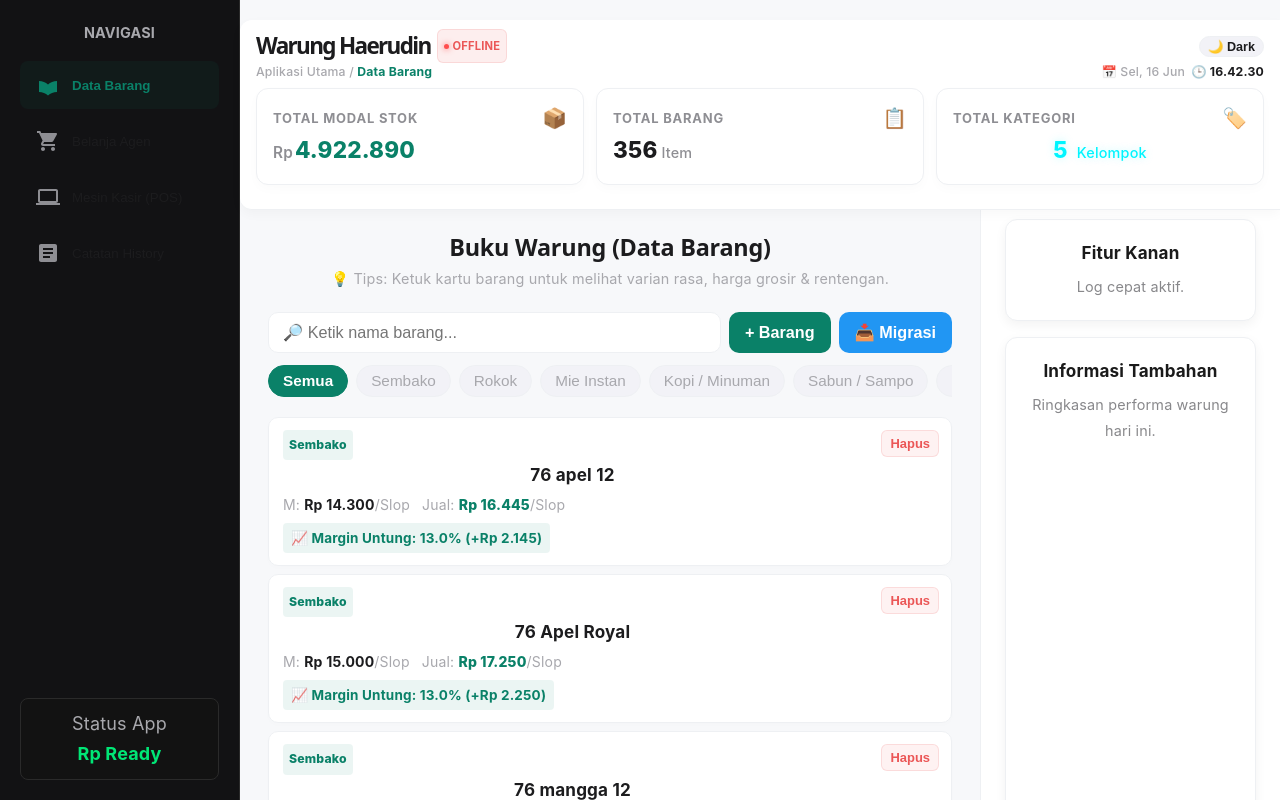
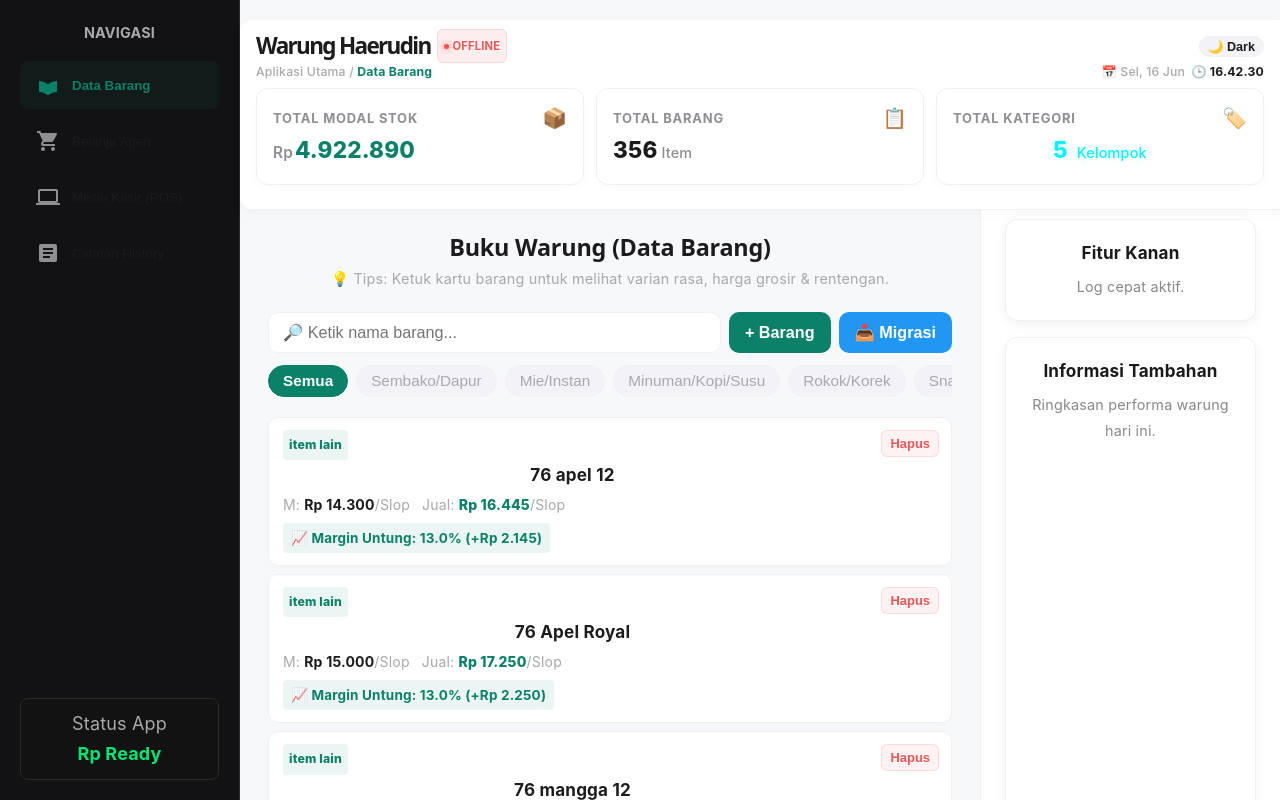
Before and after one commit to rov-udn/pwa-warungku_v1, a React (Vite) app: page / in a window 1280 px wide. Shown: the top 800 px of the page. Built offline with nearby package versions, Linux system fonts and the light colour scheme.

Commit message:
update data pake yg lama

```diff
--- a/src/App.jsx
+++ b/src/App.jsx
@@ -196,47 +196,85 @@ function App() {
     });
   }, []);
 
-  // 🚀 FUNGSI ADAPTER FIRESTORE LAMA
+  // 🚀 FUNGSI ADAPTER FIRESTORE LAMA (🎯 FIXED: SINKRONISASI MODAL DARI DATA RAW & TRANSFORMD)
   const handleMigrasiDataFirestore = useCallback((dataFirestoreLama) => {
     try {
+      const tebakKategoriDariNama = (namaBarang) => {
+        const namaKecil = (namaBarang || '').toLowerCase();
+        if (
+          namaKecil.includes('rokok') || namaKecil.includes('filter') || namaKecil.includes('mild') ||
+          namaKecil.includes('surya') || namaKecil.includes('djarum') || namaKecil.includes('samsoet') ||
+          namaKecil.includes('sampoerna') || namaKecil.includes('magnum') || namaKecil.includes('korek') ||
+          namaKecil.includes('gg') || namaKecil.includes('ji sam soe') || namaKecil.includes('bold')
+        ) return 'Rokok/Korek';
+        if (namaKecil.includes('mie') || namaKecil.includes('indomie') || namaKecil.includes('sedaap') || namaKecil.includes('intermie') || namaKecil.includes('sarimi')) return 'Mie/Instan';
+        if (namaKecil.includes('kopi') || namaKecil.includes('kapal api') || namaKecil.includes('teh') || namaKecil.includes('susu') || namaKecil.includes('aqua') || namaKecil.includes('vit')) return 'Minuman/Kopi/Susu';
+        if (namaKecil.includes('sabun') || namaKecil.includes('sampo') || namaKecil.includes('rinso') || namaKecil.includes('biore') || namaKecil.includes('sunlight')) return 'Sabun/Pembersih';
+        if (namaKecil.includes('chiki') || namaKecil.includes('snack') || namaKecil.includes('wafer') || namaKecil.includes('oreo') || namaKecil.includes('roti') || namaKecil.includes('apel')) return 'Snack/Biskuit/Roti';
+        if (namaKecil.includes('promag') || namaKecil.includes('bodrex') || namaKecil.includes('obat') || namaKecil.includes('panadol') || namaKecil.includes('paramex')) return 'Obat-obatan/Medical item';
+        if (namaKecil.includes('plastik') || namaKecil.includes('cup') || namaKecil.includes('gelas') || namaKecil.includes('kantong')) return 'plastik/Cup';
+        if (namaKecil.includes('beras') || namaKecil.includes('gula') || namaKecil.includes('terigu') || namaKecil.includes('minyak') || namaKecil.includes('bumbu')) return 'Sembako/Dapur';
+        return 'item lain';
+      };
+
       const dataHasilKonversi = dataFirestoreLama.map((itemLama) => {
         const namaKecil = (itemLama.nama || '').toLowerCase();
-        const isRokok = namaKecil.includes('rokok') || namaKecil.includes('filter') || namaKecil.includes('mild') || namaKecil.includes('surya') || itemLama.kategori === 'Rokok/Korek';
+        const kategoriAsliAtauNama = itemLama.kategori || itemLama.nama || '';
+        const kategoriLower = kategoriAsliAtauNama.toLowerCase();
 
-        const totalHargaAgen = Number(itemLama.hargaAgen || 0);
-        let minimalGrosirDefault = 10;
-        let minimalGrosirBesarDefault = 40;
+        const isRokok = namaKecil.includes('rokok') || namaKecil.includes('filter') || namaKecil.includes('mild') || namaKecil.includes('surya') || kategoriLower.includes('rokok') || kategoriLower.includes('korek');
 
-        // Tentukan default jumlah per pack berdasarkan satuan pembelian
-        if (namaKecil.includes('promag') && itemLama.satuanBeli === 'Karton') {
-          minimalGrosirBesarDefault = 540;
-        } else if (namaKecil.includes('promag') && ['Slop', 'Pack Besar'].includes(itemLama.satuanBeli)) {
-          minimalGrosirBesarDefault = 12;
-        } else if (['Slop', 'Renteng', 'Pack'].includes(itemLama.satuanBeli)) {
-          minimalGrosirBesarDefault = 10;
-        } else if (['Dus', 'Karton', 'Bal'].includes(itemLama.satuanBeli)) {
-          minimalGrosirBesarDefault = 40;
+        // ── 🎯 KUNCI UTAMA: DETEKSI NILAI MODAL SECARA AKURAT DARI DATA RAW ATAU TRANSFORMD ──
+        let minimalGrosirBesarDefault = Number(itemLama.minimalBeliGrosirBesar || itemLama.isiSatuan || itemLama.isiPerSatuan || 40);
+        if (minimalGrosirBesarDefault <= 1) minimalGrosirBesarDefault = 40; // pengaman pembagi
+
+        let modalEceranAwal = 0;
+        if (itemLama.modalEceran !== undefined) {
+          // Jalur Data Raw (Neslite: pakai modalEceran langsung murni)
+          modalEceranAwal = Number(itemLama.modalEceran);
+        } else if (itemLama.modal !== undefined) {
+          // Jalur Data Transformed
+          modalEceranAwal = Number(itemLama.modal);
+        } else if (itemLama.hargaAgen !== undefined) {
+          // Jalur Alternatif Data Raw: Harga total Agen / Isi per dus
+          modalEceranAwal = perPieceFromTotal(Number(itemLama.hargaAgen), minimalGrosirBesarDefault);
         }
 
-        // Hitung modal per pcs dari total harga agen bila perlu
-       // ── DISINI AI SUDAH MENGHITUNG MODAL ECERANNYA ──
-        let modalEceranAwal = perPieceFromTotal(totalHargaAgen, minimalGrosirBesarDefault);
-
-        // ── BARIS INI YANG KAMU GANTI/PERBARUI ──
+        // Ambil harga jual eceran murni
         let hargaJualMurni = Number(itemLama.hargaEceran || itemLama.jual || itemLama.hargaJual || 0);
-
         if (hargaJualMurni === 0) {
-          // JALUR DARURAT: Jika data eceran kosong (seperti Aice), markup 15% & bulatkan ke kelipatan Rp 500 terdekat
           const hargaMentah = modalEceranAwal * 1.15;
           hargaJualMurni = Math.ceil(hargaMentah / 500) * 500;
         } else {
-          // JALUR AMAN: Jika hargaEceran dari kamu ada (seperti Djarum Rp 18.000), pakai angka itu bulat murni!
           hargaJualMurni = Math.round(hargaJualMurni);
         }
 
-        let catatanGabungan = '';
-        if (itemLama.catatanUtama || itemLama.catatanHarga) {
-          catatanGabungan = `[Eks App Teks]: ${itemLama.catatanUtama || ''} ${itemLama.catatanHarga || ''}`;
+        let catatanGabungan = itemLama.catatan || '';
+        if (!catatanGabungan && (itemLama.catatanUtama || itemLama.catatanHarga)) {
+          catatanGabungan = [itemLama.catatanUtama || '', itemLama.catatanHarga || ''].filter(Boolean).join(' | ');
+        }
+
+        let minimalGrosirDefault = Number(itemLama.minimalBeliGrosir) || 10;
+        const totalHargaAgen = Number(itemLama.hargaAgen || itemLama.jualGrosirBesarTotal || (modalEceranAwal * minimalGrosirBesarDefault));
+
+        let kategoriFinal = itemLama.kategori || tebakKategoriDariNama(itemLama.nama);
+        const cekLower = kategoriFinal.toLowerCase();
+        if (cekLower.includes('medical') || cekLower.includes('obat')) {
+          kategoriFinal = 'Obat-obatan/Medical item';
+        } else if (cekLower.includes('minuman') || cekLower.includes('kopi') || cekLower.includes('susu')) {
+          kategoriFinal = 'Minuman/Kopi/Susu';
+        } else if (cekLower.includes('snack') || cekLower.includes('roti') || cekLower.includes('biskuit')) {
+          kategoriFinal = 'Snack/Biskuit/Roti';
+        } else if (cekLower.includes('sabun') || cekLower.includes('bersih') || cekLower.includes('pembersih')) {
+          kategoriFinal = 'Sabun/Pembersih';
+        } else if (cekLower.includes('plastik') || cekLower.includes('cup')) {
+          kategoriFinal = 'plastik/Cup';
+        } else if (cekLower.includes('mie') || cekLower.includes('instan')) {
+          kategoriFinal = 'Mie/Instan';
+        } else if (cekLower.includes('sembako') || cekLower.includes('dapur')) {
+          kategoriFinal = 'Sembako/Dapur';
+        } else if (cekLower.includes('rokok') || cekLower.includes('korek')) {
+          kategoriFinal = 'Rokok/Korek';
         }
 
         return {
@@ -244,30 +282,34 @@ function App() {
           nama: itemLama.nama || 'Tanpa Nama',
           modal: modalEceranAwal,
           jual: hargaJualMurni,
-          satuanModal: itemLama.satuanBeli || 'Pcs',
-          satuanJual: 'Pcs',
+          satuanModal: itemLama.satuanModal || itemLama.satuanBeli || 'Pcs',
+          satuanJual: itemLama.satuanJual || 'Pcs',
           varian: itemLama.varian || [],
-          bisaGrosir: true,
+          bisaGrosir: itemLama.bisaGrosir !== undefined ? itemLama.bisaGrosir : true,
           minimalBeliGrosir: minimalGrosirDefault,
-          satuanGrosirNama: isRokok ? 'Slop' : 'Kotak/Renteng',
-          jualGrosir: Math.round(modalEceranAwal * 1.05),
-          bisaGrosirBesar: !isRokok,
+          satuanGrosirNama: itemLama.satuanGrosirNama || (isRokok ? 'Slop' : 'Kotak/Renteng'),
+          jualGrosir: itemLama.jualGrosir ? Number(itemLama.jualGrosir) : Math.round(modalEceranAwal * 1.05),
+          bisaGrosirBesar: itemLama.bisaGrosirBesar !== undefined ? itemLama.bisaGrosirBesar : !isRokok,
           minimalBeliGrosirBesar: minimalGrosirBesarDefault,
-          satuanGrosirBesarNama: itemLama.satuanBeli || 'Pack Besar',
+          satuanGrosirBesarNama: itemLama.satuanGrosirBesarNama || itemLama.satuanBeli || 'Pack Besar',
           jualGrosirBesarTotal: totalHargaAgen,
-          jualGrosirBesarPerPcs: perPieceFromTotal(totalHargaAgen, minimalGrosirBesarDefault),
+          jualGrosirBesarPerPcs: Number(itemLama.jualGrosirBesarPerPcs || modalEceranAwal),
           catatan: catatanGabungan,
-          stok: Number(itemLama.stok || 0)
+          stok: Number(itemLama.stok || 0),
+          kategori: kategoriFinal
         };
       });
 
-      setDaftarBarang((prevBarang) => {
-        const idSudahAda = new Set(prevBarang.map(b => b.id));
-        const barangBaruLolosFilter = dataHasilKonversi.filter(b => !idSudahAda.has(b.id));
-        return [...prevBarang, ...barangBaruLolosFilter];
+     // 🎯 URUTKAN BERDASARKAN ABJAD A-Z SEBELUM DISIMPAN
+      const dataSudahUrutAZ = dataHasilKonversi.sort((a, b) => {
+        return (a.nama || '').localeCompare(b.nama || '');
       });
 
-      alert(`✅ Berhasil menyelaraskan ${dataHasilKonversi.length} data barang dari Firebase lama!`);
+      // Simpan data yang sudah rapi berurutan dari A-Z
+      setDaftarBarang(dataSudahUrutAZ);
+      localStorage.setItem('warung_daftar_barang', JSON.stringify(dataSudahUrutAZ));
+
+      alert(`✅ Berhasil Sempurna! ${dataSudahUrutAZ.length} barang rapi berurutan A-Z di laci masing-masing!`);
     } catch (error) {
       console.error("Eror konversi data:", error);
       alert("❌ Waduh gagal konversi data, cek log konsol!");
--- a/src/pages/BukuWarung/BukuWarung.jsx
+++ b/src/pages/BukuWarung/BukuWarung.jsx
@@ -17,18 +17,19 @@ function BukuWarung({ daftarBarang = [], onTambahBarang, onHapusBarang, onEditBa
   // ── 🎯 STATE UTAMA LOGIKA ANTI-RUGI ROFI ──
   const [filterRugiAktif, setFilterRugiAktif] = useState(false);
 
-  // ── 🏷️ DAFTAR KATEGORI UNTUK QUICK FILTER ──
-  const daftarKategori = ['Semua', 'Sembako', 'Rokok', 'Mie Instan', 'Kopi / Minuman', 'Sabun / Sampo', 'Camilan'];
-
-  const dapatkanKategoriBarang = (nama) => {
-    const namaKecil = nama.toLowerCase();
-    if (namaKecil.includes('rokok') || namaKecil.includes('filter') || namaKecil.includes('mild') || namaKecil.includes('surya')) return 'Rokok';
-    if (namaKecil.includes('mie') || namaKecil.includes('indomie') || namaKecil.includes('sedaap') || namaKecil.includes('intermie')) return 'Mie Instan';
-    if (namaKecil.includes('kopi') || namaKecil.includes('kapal api') || namaKecil.includes('teh') || namaKecil.includes('le minerale')) return 'Kopi / Minuman';
-    if (namaKecil.includes('sabun') || namaKecil.includes('sampo') || namaKecil.includes('rinso') || namaKecil.includes('biore')) return 'Sabun / Sampo';
-    if (namaKecil.includes('chiki') || namaKecil.includes('snack') || namaKecil.includes('wafer') || namaKecil.includes('biskuit')) return 'Camilan';
-    return 'Sembako';
-  };
+  // ── 🏷️ DAFTAR KATEGORI ASLI TOKO ROFI (SINKRON DATA FIRESTORE LAMA) ──
+  const daftarKategori = [
+    'Semua',
+    'Sembako/Dapur',
+    'Mie/Instan',
+    'Minuman/Kopi/Susu',
+    'Rokok/Korek',
+    'Snack/Biskuit/Roti',
+    'Sabun/Pembersih',
+    'Obat-obatan/Medical item',
+    'plastik/Cup',
+    'item lain'
+  ];
 
   // ── 🧮 1. LIVE SCANN ANTI-RUGI ──
   const jumlahBarangRugi = useMemo(() => {
@@ -41,12 +42,19 @@ function BukuWarung({ daftarBarang = [], onTambahBarang, onHapusBarang, onEditBa
     }).length;
   }, [daftarBarang]);
 
-  // ── 🔍 2. FILTER DATA BARANG ──
+  // ── 🔍 2. FILTER DATA BARANG (🎯 MURNI MENEMBAK KATEGORI DATABASE ASLI) ──
+  // ── 🔍 2. FILTER DATA BARANG (🎯 FIX TOTAL: ANTI SENSITIF HURUF BESAR KECIL) ──
   const barangFiltered = useMemo(() => {
     return daftarBarang.filter((barang) => {
       const cocokSearch = barang.nama.toLowerCase().includes(searchTerm.toLowerCase());
-      const katBarang = dapatkanKategoriBarang(barang.nama);
-      const cocokKategori = kategoriAktif === 'Semua' || katBarang.toLowerCase() === kategoriAktif.toLowerCase();
+
+      // Ambil kategori asli DB, bersihkan dari spasi liar di ujung
+      const katBarang = (barang.kategori || 'item lain').trim();
+
+      // KUNCI UTAMA: Paksa keduanya jadi huruf kecil total saat dibandingkan!
+      const cocokKategori =
+        kategoriAktif === 'Semua' ||
+        katBarang.toLowerCase() === kategoriAktif.toLowerCase();
 
       const eceranRugi = Number(barang.jual) < Number(barang.modal);
       const grosirRugi = barang.jualGrosirTotal && barang.modalGrosirTotal
@@ -220,7 +228,6 @@ function BukuWarung({ daftarBarang = [], onTambahBarang, onHapusBarang, onEditBa
               : false;
             const apakahRugi = isEceranRugi || isGrosirRugi;
 
-            // Hitung persentase untung eceran
             const marginEceran = hitungMarginCuan(barang.modal, barang.jual);
 
             return (
@@ -233,11 +240,12 @@ function BukuWarung({ daftarBarang = [], onTambahBarang, onHapusBarang, onEditBa
                   backgroundColor: apakahRugi ? 'rgba(255, 59, 48, 0.01)' : 'var(--bg-header, #ffffff)'
                 }}
               >
-                {/* Info Utama Barang (Selalu Terlihat) */}
+                {/* Info Utama Barang */}
                 <div className={styles.cardMainInfo}>
                   <div style={{ display: 'flex', alignItems: 'center', gap: '6px', marginBottom: '2px' }}>
+                    {/* BADGE TEXT: Langsung ambil data properti kategori asli database */}
                     <span className={styles.badgeKategori}>
-                      {dapatkanKategoriBarang(barang.nama)}
+                      {barang.kategori || 'item lain'}
                     </span>
 
                     {apakahRugi && (
@@ -253,7 +261,7 @@ function BukuWarung({ daftarBarang = [], onTambahBarang, onHapusBarang, onEditBa
                     <span>Jual: <strong style={{ color: isEceranRugi ? '#ff3b30' : '#0a8168', fontWeight: '800' }}>Rp {barang.jual?.toLocaleString('id-ID')}</strong>/{barang.satuanJual || 'Pcs'}</span>
                   </div>
 
-                  {/* 🟢 TAMPILAN MARGIN CUAN LANGSUNG DI KARTU UTAMA ── */}
+                  {/* TAMPILAN MARGIN CUAN */}
                   <div style={{ marginTop: '5px', fontSize: '0.75rem', fontWeight: '700', textAlign: 'left' }}>
                     {Number(marginEceran) > 0 ? (
                       <span style={{ color: '#0a8168', backgroundColor: 'rgba(10, 129, 104, 0.08)', padding: '2px 8px', borderRadius: '4px', display: 'inline-block' }}>
@@ -270,8 +278,6 @@ function BukuWarung({ daftarBarang = [], onTambahBarang, onHapusBarang, onEditBa
                 {/* PANEL DETAIL MEKAR */}
                 {isTerbuka && (
                   <div onClick={(e) => e.stopPropagation()} className={styles.detailPanel}>
-
-                    {/* Detail Varian Rasa */}
                     {barang.varian && barang.varian.length > 0 && (
                       <div className={styles.detailRow}>
                         <span className={styles.detailLabel}>🎨 Varian Rasa:</span>
@@ -283,7 +289,6 @@ function BukuWarung({ daftarBarang = [], onTambahBarang, onHapusBarang, onEditBa
                       </div>
                     )}
 
-                    {/* Detail Grosir Menengah + Hitungan Margin Grosir */}
                     {barang.bisaGrosir && (() => {
                       const marginGrosir = hitungMarginCuan(barang.modalGrosirTotal, barang.jualGrosirTotal);
                       return (
@@ -298,12 +303,10 @@ function BukuWarung({ daftarBarang = [], onTambahBarang, onHapusBarang, onEditBa
                       );
                     })()}
 
-                    {/* Catatan Manual */}
                     {barang.catatan && (
                       <p className={styles.boxCatatan}>📝 {barang.catatan}</p>
                     )}
 
-                    {/* Tombol Aksi Edit Di Dalam Laci */}
                     <div className={styles.actionArea}>
                       <button onClick={() => bukaModalEdit(barang)} className={styles.btnEdit}>
                         ✏️ Edit Data
@@ -344,7 +347,7 @@ function BukuWarung({ daftarBarang = [], onTambahBarang, onHapusBarang, onEditBa
         onSimpan={handleSimpanTerpisah}
       />
 
-      {/* MODAL IMPORT FIRESTORE */}
+      {/* MODAL IMPORT */}
       {isImportModalOpen && (
         <div className={styles.modalOverlay} onClick={() => setIsImportModalOpen(false)}>
           <div className={styles.modalContent} onClick={(e) => e.stopPropagation()}>
--- a/src/utils/migrationHelpers.js
+++ b/src/utils/migrationHelpers.js
@@ -30,6 +30,26 @@ export function transformFirestoreDoc(doc, docId, idx) {
 
   const jualGrosirBesarTotal = bisaGrosirBesar ? Math.round(modal * minimalGrosirBesar * 1.05) : null;
 
+  // 🎯 KUNCI AMAN: Normalisasi nama kategori agar pas dengan tab menu aplikasi
+  let kategoriFinal = doc.kategori || 'item lain';
+  if (kategoriLower.includes('medical') || kategoriLower.includes('obat')) {
+    kategoriFinal = 'Obat-obatan/Medical item';
+  } else if (kategoriLower.includes('minuman') || kategoriLower.includes('kopi')) {
+    kategoriFinal = 'Minuman/Kopi/Susu';
+  } else if (kategoriLower.includes('snack') || kategoriLower.includes('roti')) {
+    kategoriFinal = 'Snack/Biskuit/Roti';
+  } else if (kategoriLower.includes('sabun') || kategoriLower.includes('bersih')) {
+    kategoriFinal = 'Sabun/Pembersih';
+  } else if (kategoriLower.includes('plastik') || kategoriLower.includes('cup')) {
+    kategoriFinal = 'plastik/Cup';
+  } else if (kategoriLower.includes('mie')) {
+    kategoriFinal = 'Mie/Instan';
+  } else if (kategoriLower.includes('sembako') || kategoriLower.includes('dapur')) {
+    kategoriFinal = 'Sembako/Dapur';
+  } else if (kategoriLower.includes('rokok') || kategoriLower.includes('korek')) {
+    kategoriFinal = 'Rokok/Korek';
+  }
+
   return {
     id: docId || `${Date.now()}-${idx}`,
     nama: nama,
@@ -49,6 +69,7 @@ export function transformFirestoreDoc(doc, docId, idx) {
     satuanGrosirBesarNama: bisaGrosirBesar ? satuanGrosirBesarNama : '',
     catatan: catatan,
     stok: Number(doc.stok || 0),
+    kategori: kategoriFinal // 🔥 INI DIA KUNCI UTAMANYA, FI! JANGAN SAMPAI KETINGGALAN LAGI!
   };
 }
 
```
